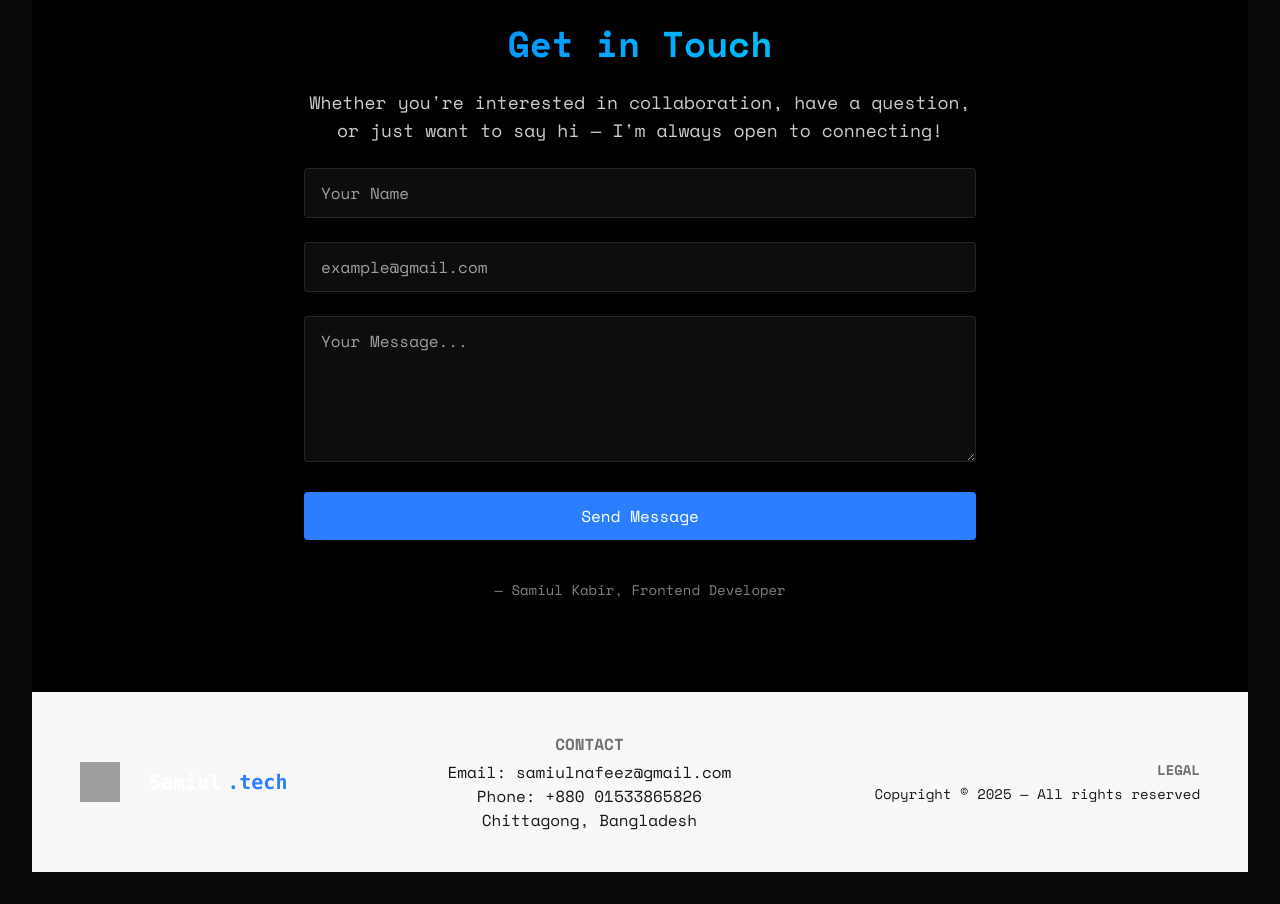
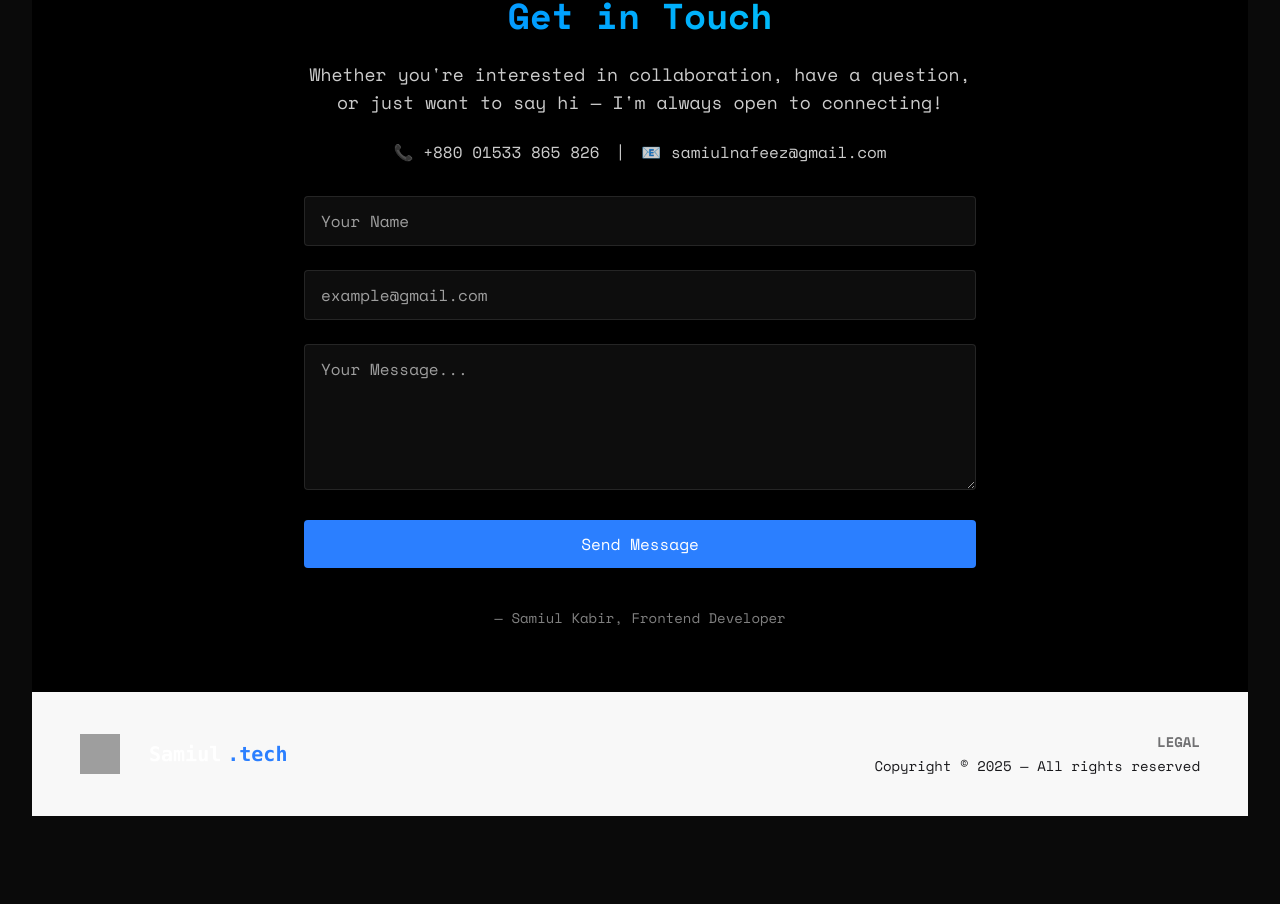
Before and after one commit to nafeesalways/beautiful-portfolio, a React (Vite) app: page / in a window 1280 px wide. Shown: the part 3970-4874 px from the top of the page. After the commit the page ends 4818 px from the top, so only its background shows below. Built offline with nearby package versions, Linux system fonts and the light colour scheme; grey boxes are pictures that could not be loaded; a web font is replaced by a local one.

Commit message:
contact and footer page updated

```diff
--- a/src/components/Footer.jsx
+++ b/src/components/Footer.jsx
@@ -4,6 +4,7 @@ const Footer = () => {
   return (
     <footer className="bg-base-200 text-base-content py-10">
       <div className="max-w-6xl mx-auto px-4 flex flex-col md:flex-row justify-between items-center gap-8">
+
         {/* Left: Logo and Name */}
         <div className="flex items-center gap-3">
           <img
@@ -16,25 +17,7 @@ const Footer = () => {
           </a>
         </div>
 
-        {/* Center: Contact Info */}
-        <div className="text-center">
-          <h4 className="footer-title mb-1">Contact</h4>
-          <p>
-            Email:{" "}
-            <a href="mailto:samiulnafeez@gmail.com" className="link link-hover">
-              samiulnafeez@gmail.com
-            </a>
-          </p>
-          <p>
-            Phone:{" "}
-            <a href="tel:+8801533865826" className="link link-hover">
-              +880 01533865826
-            </a>
-          </p>
-          <p>Chittagong, Bangladesh</p>
-        </div>
-
-        {/* Right: Legal */}
+        {/* Right: Copyright */}
         <div className="text-center md:text-right text-sm">
           <h4 className="footer-title mb-1">Legal</h4>
           <p>Copyright © {new Date().getFullYear()} — All rights reserved</p>
--- a/src/components/sections/Contact.jsx
+++ b/src/components/sections/Contact.jsx
@@ -2,7 +2,6 @@ import React, { useState } from "react";
 import ReviewOnScroll from "../ReviewOnScroll";
 import emailjs from "emailjs-com";
 import { toast } from "react-toastify";
-
 
 const Contact = () => {
   const [formData, setFormData] = useState({
@@ -46,8 +45,16 @@ const Contact = () => {
             Whether you're interested in collaboration, have a question, or just want to say hi — I'm always open to connecting!
           </p>
 
-
-
+          {/* Contact Info */}
+          <div className="flex flex-col sm:flex-row justify-center items-center gap-4 mb-8 text-white/80 text-center sm:text-left">
+            <p>
+              📞 <a href="tel:+8801533865826" className="hover:text-blue-400 transition">+880 01533 865 826</a>
+            </p>
+            <p className="hidden sm:block">|</p>
+            <p>
+              📧 <a href="mailto:samiulnafeez@gmail.com" className="hover:text-blue-400 transition">samiulnafeez@gmail.com</a>
+            </p>
+          </div>
 
           {/* Contact Form */}
           <form onSubmit={handleSubmit} className="space-y-6">
```
